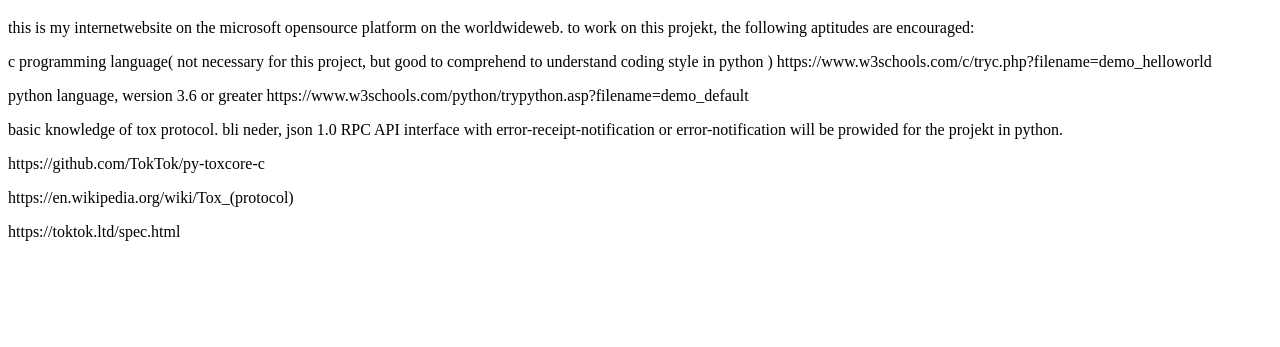
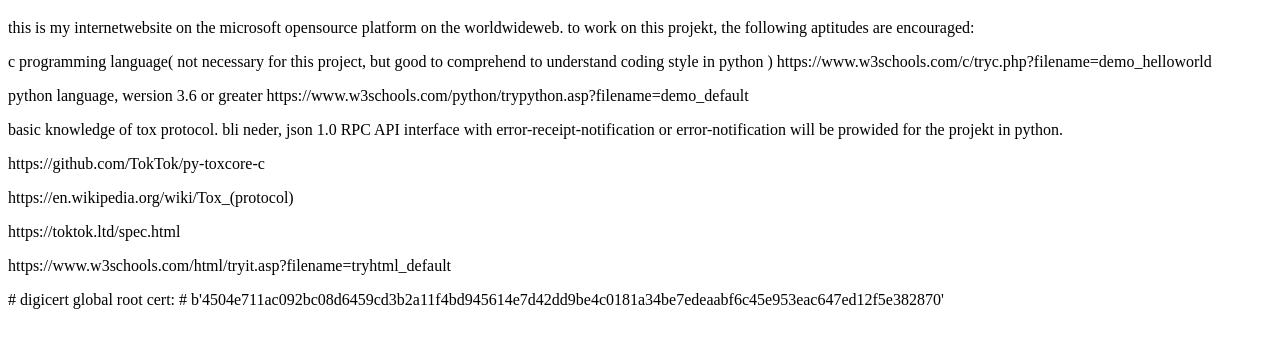
Before and after one commit to grzybnia/grzybnia.github.io, a plain HTML site: page index.html in a window 1280 px wide. Shown: the part 61-408 px from the top of the page. Drawn offline with Linux system fonts and the light colour scheme.

Commit message:
html skills appreciated
html skills appreciated

```diff
--- a/index.html
+++ b/index.html
@@ -38,5 +38,11 @@ https://en.wikipedia.org/wiki/Tox_(protocol)
 https://toktok.ltd/spec.html
 </p>
 
+<p>
+https://www.w3schools.com/html/tryit.asp?filename=tryhtml_default
+</p>
+# digicert global root cert:
+# b'4504e711ac092bc08d6459cd3b2a11f4bd945614e7d42dd9be4c0181a34be7edeaabf6c45e953eac647ed12f5e382870'
+
 </body>
 </html>
```
